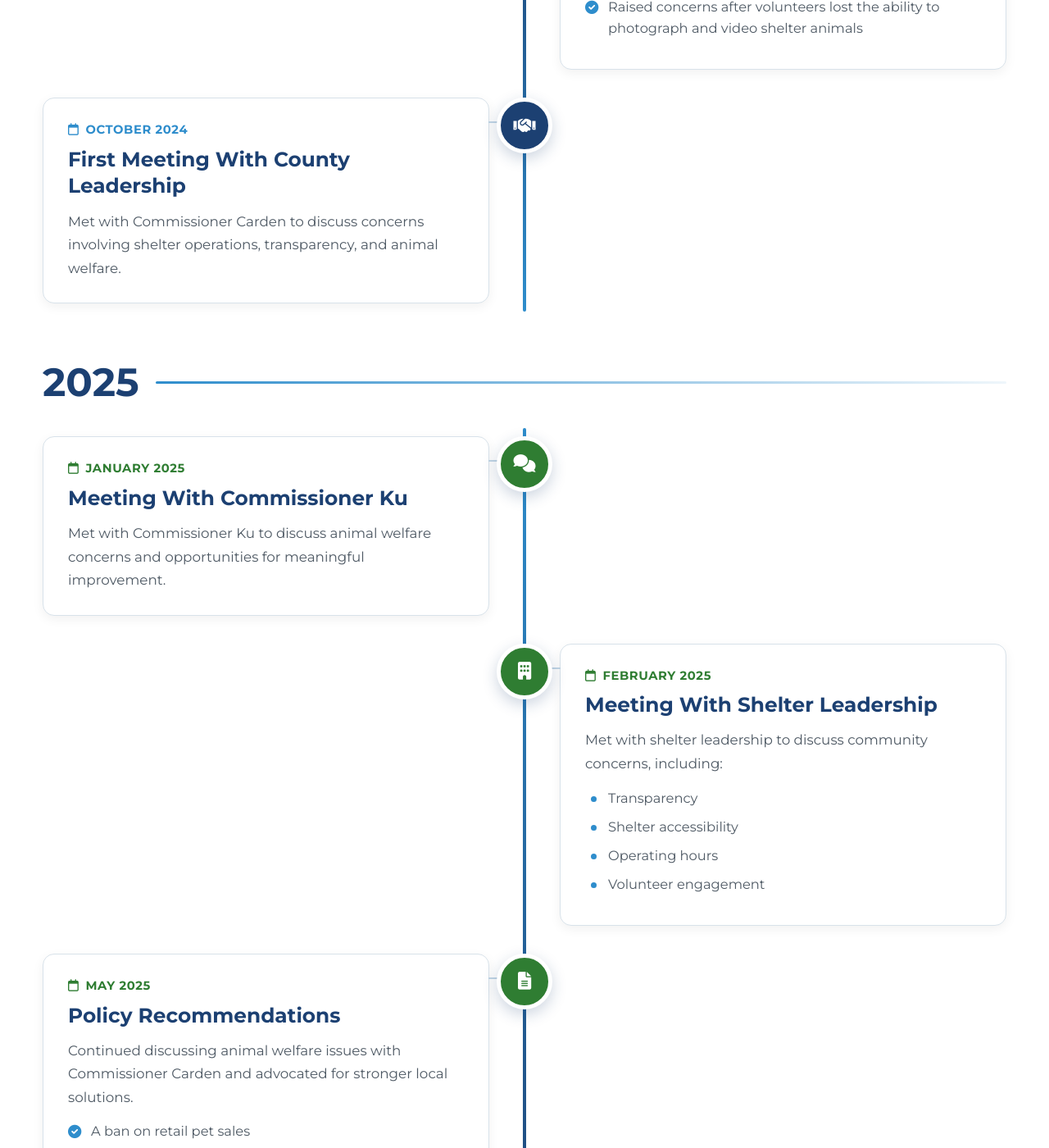
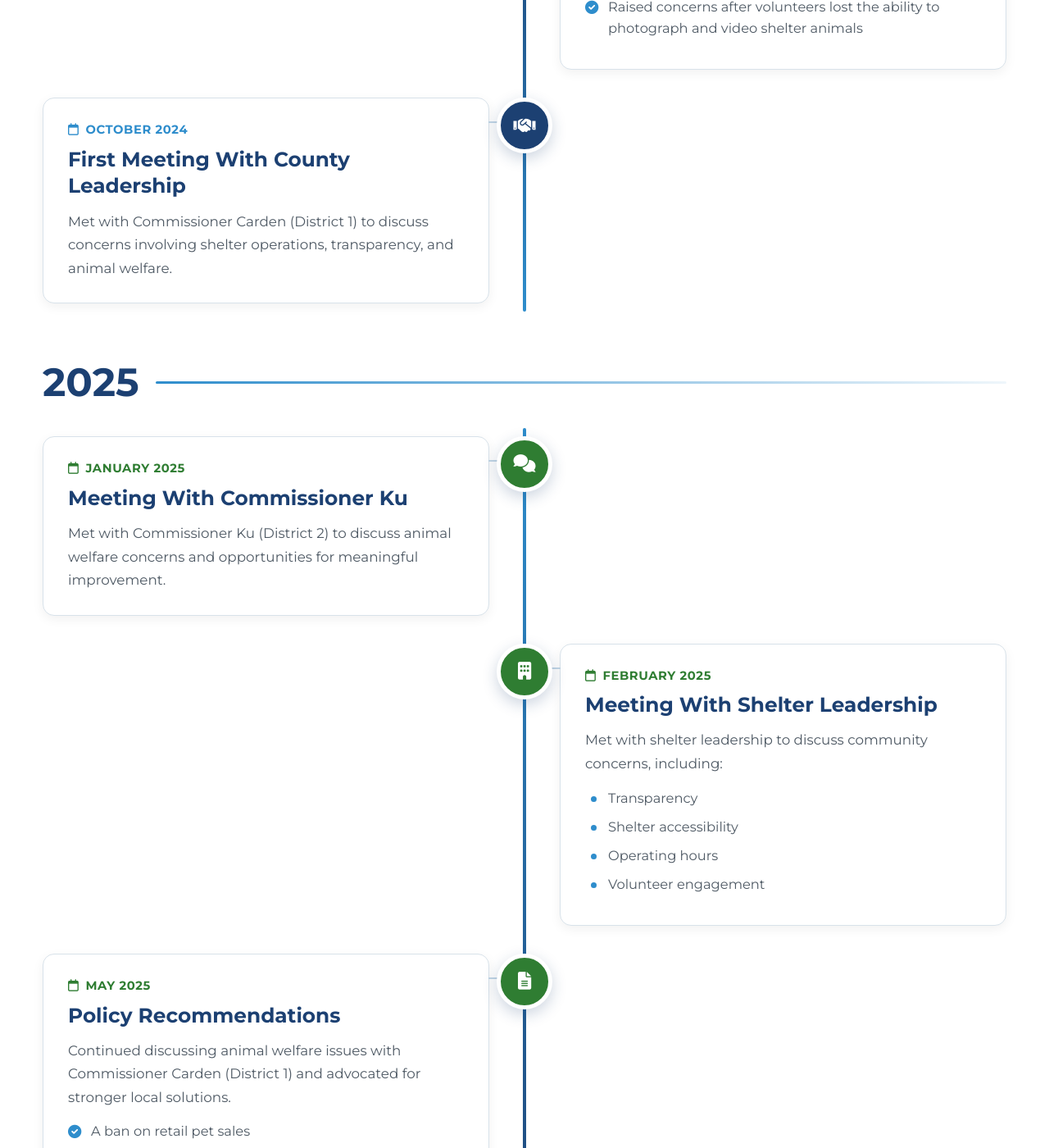
Before and after one commit to whitleybacon/gwinnett-animal-advocacy-alliance, a Jekyll site: the page built from journey/index.html, in a window 1280 px wide and 1400 px high, scrolled down 2030 px. Shown: the whole window at 82% size. Built offline with Jekyll 4.4.1, drawn with Linux system fonts in a browser that asks for light colours.

Commit message:
Update index.html

```diff
--- a/journey/index.html
+++ b/journey/index.html
@@ -721,7 +721,7 @@
                 <h3>First Meeting With County Leadership</h3>
 
                 <p>
-                    Met with Commissioner Carden to discuss concerns involving
+                    Met with Commissioner Carden (District 1) to discuss concerns involving
                     shelter operations, transparency, and animal welfare.
                 </p>
             </div>
@@ -758,7 +758,7 @@
                 <h3>Meeting With Commissioner Ku</h3>
 
                 <p>
-                    Met with Commissioner Ku to discuss animal welfare concerns
+                    Met with Commissioner Ku (District 2) to discuss animal welfare concerns
                     and opportunities for meaningful improvement.
                 </p>
             </div>
@@ -812,7 +812,7 @@
 
                 <p>
                     Continued discussing animal welfare issues with Commissioner
-                    Carden and advocated for stronger local solutions.
+                    Carden (District 1) and advocated for stronger local solutions.
                 </p>
 
                 <ul class="journey-checklist">
@@ -1276,7 +1276,7 @@
         <div class="home-card journey-focus-card">
 
             <div class="home-card-icon">
-                <i class="fa-solid fa-people-group"></i>
+               <i class="fas fa-graduation-cap"></i>
             </div>
 
             <h3>Educate</h3>
@@ -1292,7 +1292,7 @@
         <div class="home-card journey-focus-card">
 
             <div class="home-card-icon">
-                <i class="fa-solid fa-magnifying-glass-chart"></i>
+                <i class="fas fa-search"></i>
             </div>
 
             <h3>Research</h3>
@@ -1308,7 +1308,7 @@
         <div class="home-card journey-focus-card">
 
             <div class="home-card-icon">
-                <i class="fa-solid fa-bullhorn"></i>
+                <i class="fas fa-bullhorn"></i>
             </div>
 
             <h3>Advocate</h3>
@@ -1324,7 +1324,7 @@
         <div class="home-card journey-focus-card">
 
             <div class="home-card-icon">
-                <i class="fa-regular fa-heart"></i>
+               <i class="fas fa-paw"></i>
             </div>
 
             <h3>Improve Outcomes</h3>
```
